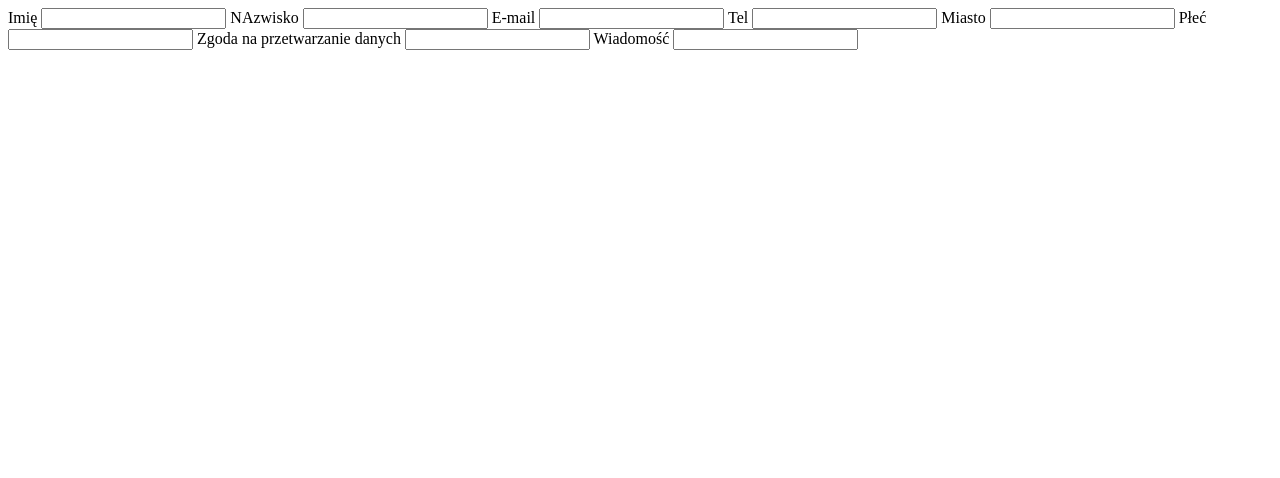
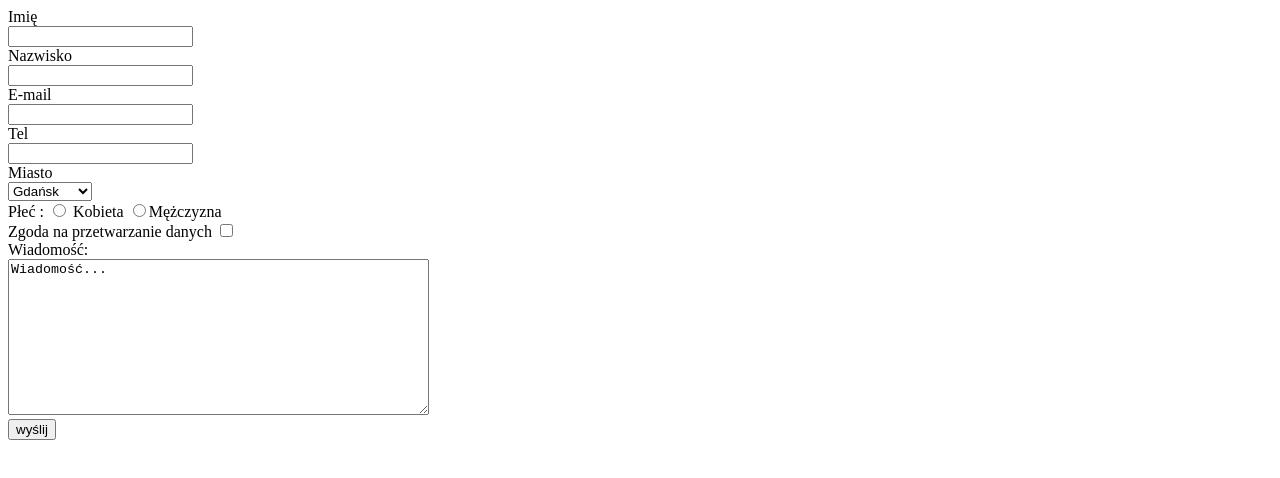
Before and after one commit to marcin11121991/marcin11121991.github.io, a plain HTML site: page htmlzadanie/index.html in a window 1280 px wide. Drawn offline with Linux system fonts and the light colour scheme.

Commit message:
formularzyk

```diff
--- a/htmlzadanie/index.html
+++ b/htmlzadanie/index.html
@@ -4,37 +4,42 @@
     <meta charset="UTF-8">
     <title>html formularz zadanie</title>
 </head>
+
 <body>
     <form action="https://formspree.io/marcin.m.debski@gmail.com" method="post">
 
-        <label for="imie">Imię</label>
-                <input type="text">
+        <label for="imie">Imię</label><br />
+        <input type="text" id="imie" name="imie">
+        <br />
+        <label for="nazw">Nazwisko</label><br />
+        <input type="text" id="nazw" name="nazw">
+        <br />
+        <label for="mail">E-mail</label><br />
+        <input type="text" id="mail" name="mail">
+        <br />
+        <label for="tel">Tel</label><br />
+        <input type="text" id="tel" name="tel">
+        <br />
+        <label for="miasto">Miasto</label><br />
+        <select name=miasto>
+                    <option >Gdańsk</option>
+                    <option >Warszawa</option>
+                    <option >Kraków</option></select>
+        <br />
+        <label for="sex">Płeć :</label>
+        <input type="radio" id="sex" name="sex" value="Kobieta" /> Kobieta
+        <input type="radio" id="sex" name="sex" value="Mężczyzna" />Mężczyzna
+        <br />
+        <label for="zgoda">Zgoda na przetwarzanie danych</label>
+        <input type="checkbox" id="zgoda" name="zgoda">
+        <br />
+        <label for="wiad">Wiadomość:</label><br>
+        <textarea name="Komentarz" cols="50" rows="10">Wiadomość...</textarea>
 
-        <label for="nazw">NAzwisko</label>
-                <input type="text">
-
-        <label for="mail">E-mail</label>
-                <input type="text">
-
-        <label for="tel">Tel</label>
-                <input type="text">
-
-        <label for="miast">Miasto</label>
-                <input type="text">
-
-        <label for="sex">Płeć</label>
-                <input type="text">
-
-        <label for="zgoda">Zgoda na przetwarzanie danych</label>
-                <input type="text">
-
-        <label for="wiad">Wiadomość</label>
-                <input type="text">
+        <br />
 
 
-
-
-
+        <input type="submit" value="wyślij">
 
 
     </form>
```
